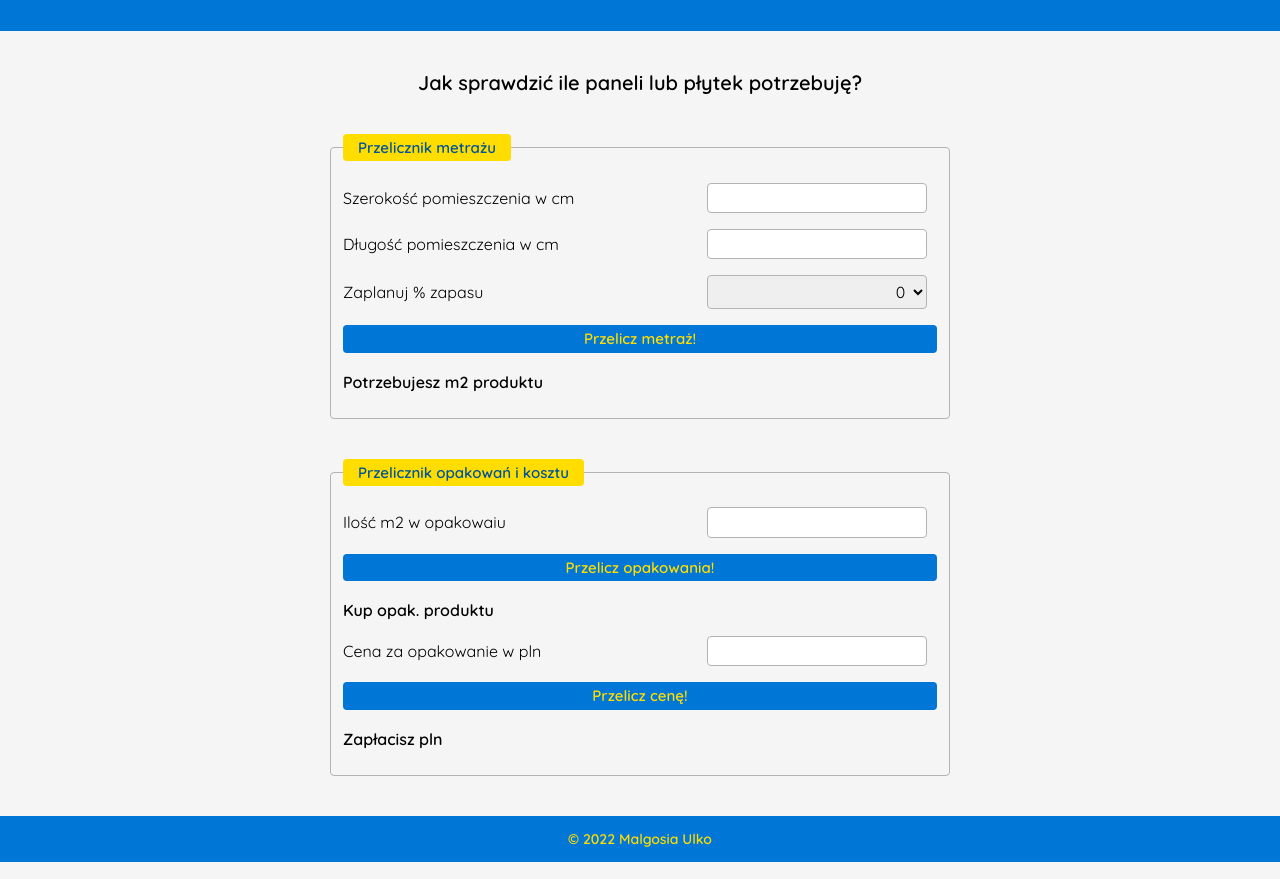
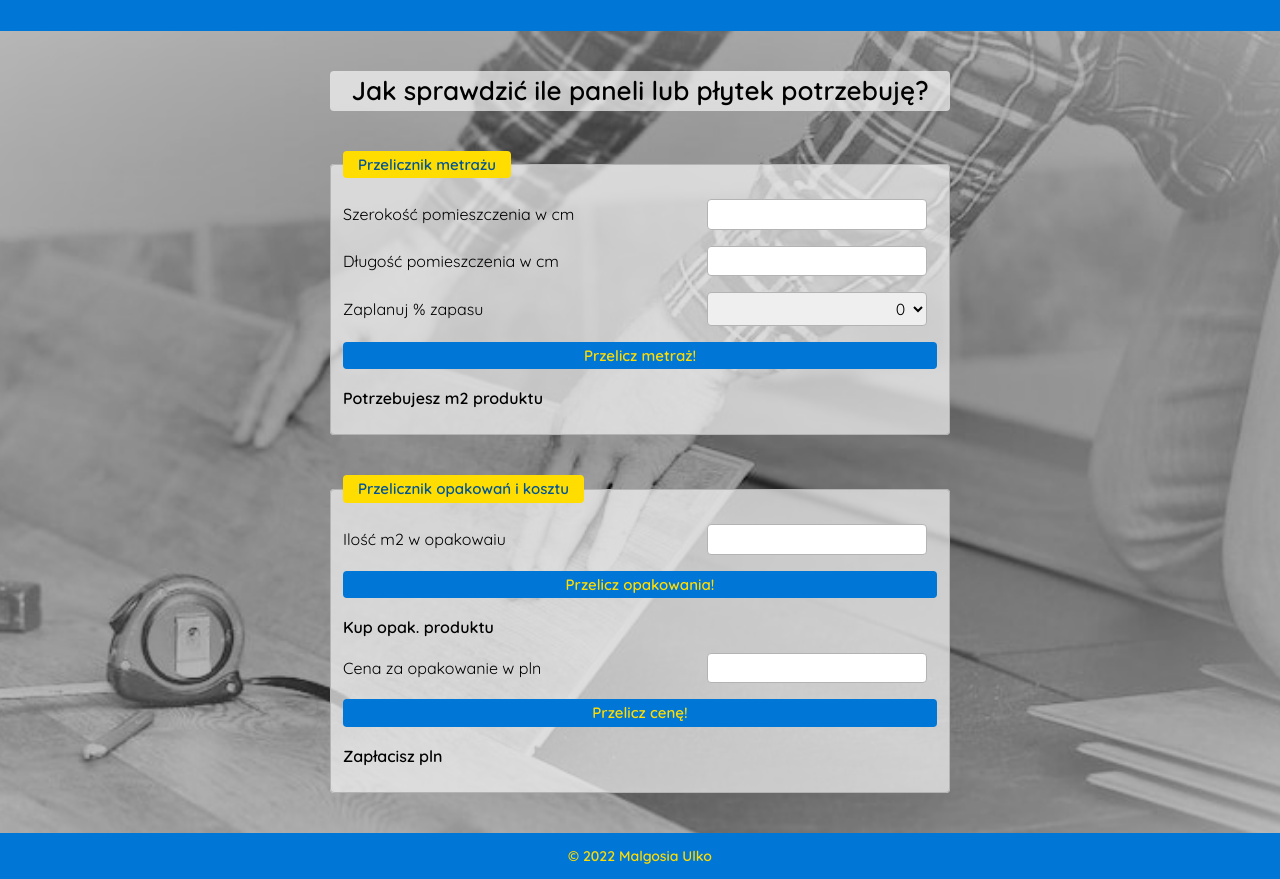
Before and after one commit to Malgosia-Ulko/flooring_calculator, a plain HTML site: page index.html in a window 1280 px wide. Shown: the part 69-948 px from the top of the page. Drawn offline with nearby package versions, Linux system fonts and the light colour scheme.

Commit message:
Background image added, styles in css adjusted.

```diff
--- a/css/form.css
+++ b/css/form.css
@@ -34,6 +34,7 @@
 }
 
 .form__fieldset {
+    background-color: hsla(0, 0%, 96%, 0.7);
     border: 1px solid hsl(0, 0%, 70%);
     border-radius: 4px;
     margin: 40px 0;
--- a/css/seo.css
+++ b/css/seo.css
@@ -1,5 +1,11 @@
 .seoQuestion {
-    font-size: 20px;
+    color:hsl(0,0,0);
+    background-color:hsla(0, 0%, 96%, 0.7);
+    max-width: 620px;
+    border-radius: 4px;
+    padding: 5px;
+    font-size: 26px;
+    font-weight: 600;
     text-align: center;
     margin: 40px auto;
 }
--- a/css/style.css
+++ b/css/style.css
@@ -10,5 +10,8 @@ html {
 
 .body {
     font-family: 'Quicksand', sans-serif;
-    background-color: hsl(0, 0%, 96%);
+    background-image: url("../images/man-installing-laminate-floor.jpg");
+    background-repeat: no-repeat;
+    background-size: cover;
+    background-position: center;
 }
--- a/index.html
+++ b/index.html
@@ -33,7 +33,7 @@
 
     <div class="calculator">
 
-        <form class="js-spaceForm form">
+        <form class="js-spaceForm">
 
             <fieldset class="form__fieldset">
 
@@ -89,7 +89,7 @@
 
         </form>
 
-        <form class="js-quantityForm form">
+        <form class="js-quantityForm">
 
             <fieldset class="form__fieldset">
 
@@ -100,7 +100,8 @@
                         <span class="form__labelText">
                             Ilość m2 w opakowaiu
                         </span>
-                        <input class="js-packageContent form__field" type="number" min="0.1" step="any" name="packageContent" required>
+                        <input class="js-packageContent form__field" type="number" min="0.1" step="any"
+                            name="packageContent" required>
                     </label>
                 </p>
 
@@ -118,7 +119,8 @@
                         <span class="form__labelText">
                             Cena za opakowanie w pln
                         </span>
-                        <input class="js-packagePrice form__field" type="number" min="0.1" step="any" name="packagePrice">
+                        <input class="js-packagePrice form__field" type="number" min="0.1" step="any"
+                            name="packagePrice">
                     </label>
                 </p>
 
```
Also changed, not shown: images/man-installing-laminate-floor.jpg (added).
